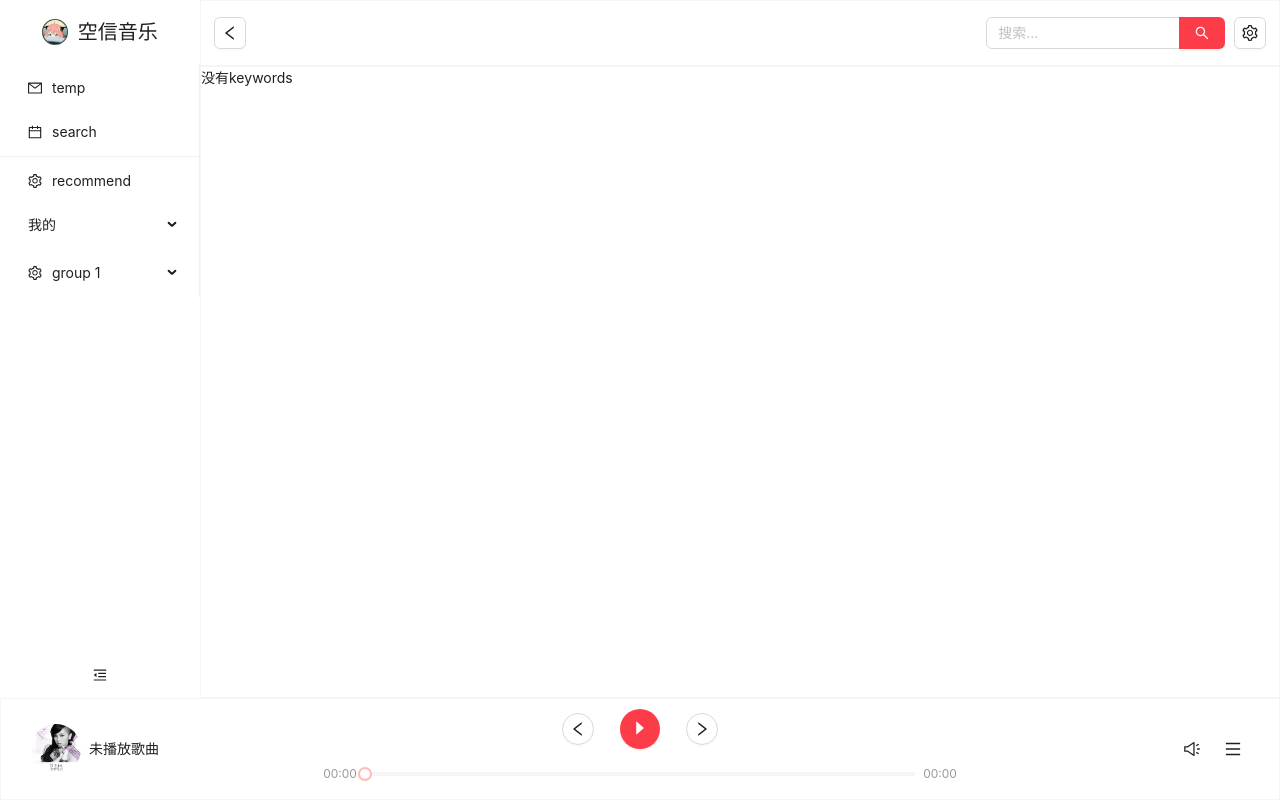
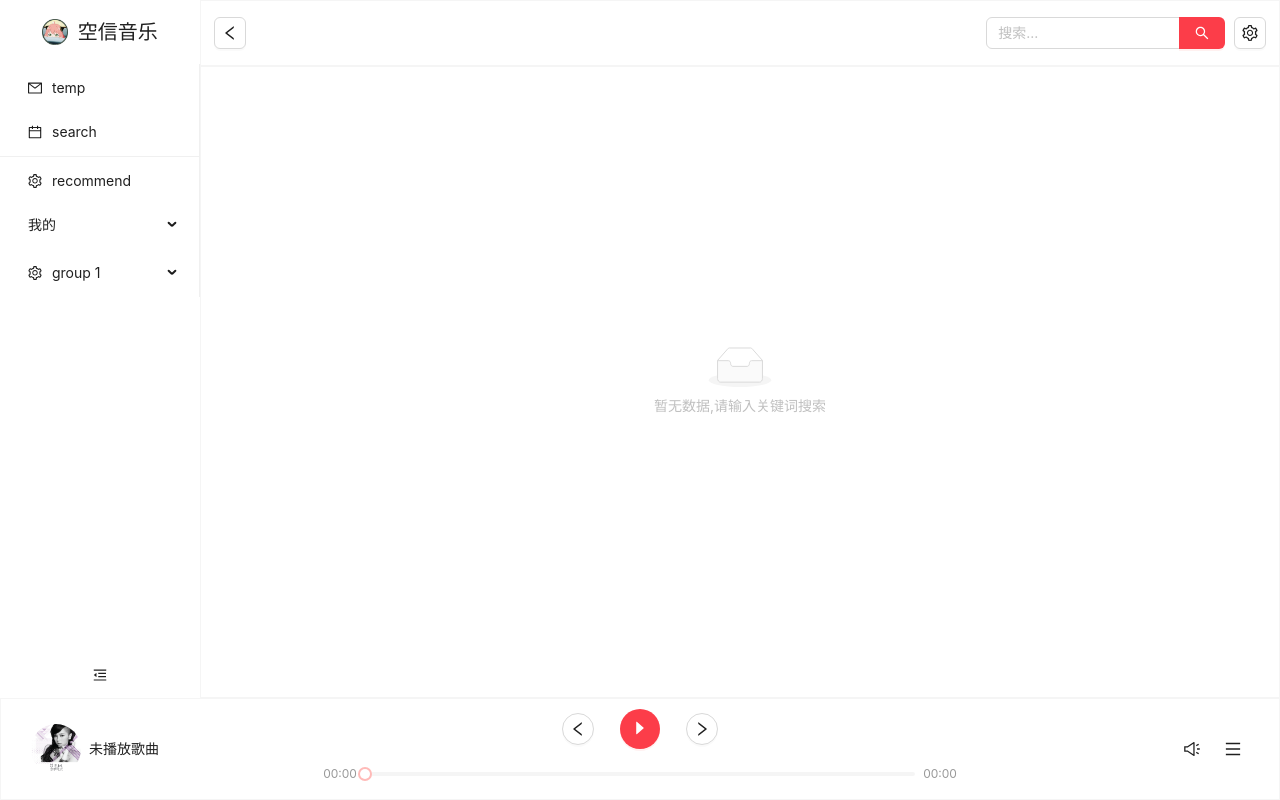
Before and after one commit to ClackBunny/music-player, a Vue app: page /search in a window 1280 px wide. Built offline with nearby package versions, Linux system fonts and the light colour scheme.

Commit message:
[提交人] 空信 [改动] 1. 添加返回按钮的逻辑       2. 添加没有搜索词的时候的页面

```diff
--- a/src/components/SearchHeader.vue
+++ b/src/components/SearchHeader.vue
@@ -1,7 +1,7 @@
 <template>
   <div class="container">
     <div class="left">
-      <a-button :icon="h(LeftOutlined)"/>
+      <a-button :icon="h(LeftOutlined)" @click="router.back()"/>
     </div>
     <div class="right">
       <a-input-search
--- a/src/components/Singer.vue
+++ b/src/components/Singer.vue
@@ -68,10 +68,13 @@ onMounted(
 <style scoped lang="scss">
 $transitionTime: 0.3s;
 .container {
+
   padding: max(10px, 1vw) max(10px, 1vh);
 }
 
 .artist-list {
+  width: 100%;
+  height: 100%;
   display: grid;
   grid-template-columns: repeat(auto-fill, minmax(180px, 1fr));
   gap: 16px;
--- a/src/views/Search.vue
+++ b/src/views/Search.vue
@@ -21,7 +21,11 @@
       </div>
     </div>
     <div v-else>
-      没有keywords
+      <a-empty :image="simpleImage">
+        <template #description>
+          <span> 暂无数据,请输入关键词搜索</span>
+        </template>
+      </a-empty>
     </div>
   </div>
 </template>
@@ -36,7 +40,9 @@ import SingleSong from "@/components/SingleSong.vue";
 import Album from "@/components/Album.vue";
 import Singer from "@/components/Singer.vue";
 import SongList from "@/components/SongList.vue";
+import { Empty } from 'ant-design-vue';
 
+const simpleImage = Empty.PRESENTED_IMAGE_SIMPLE;
 const current = ref<string[]>(['']);
 const route = useRoute();
 const router = useRouter();
@@ -104,12 +110,16 @@ watch(
   display: flex;
   height: 100%;
   flex-direction: column;
+  justify-content: center;
+  align-items: center;
   min-width: 300px;
   min-height: 0;
 }
 
 .content-wrapper {
   flex: 1;
+  width: 100%;
+  height: 100%;
   display: flex;
   flex-direction: column;
   min-height: 0; /* 修复Safari的flex布局问题 */
```
